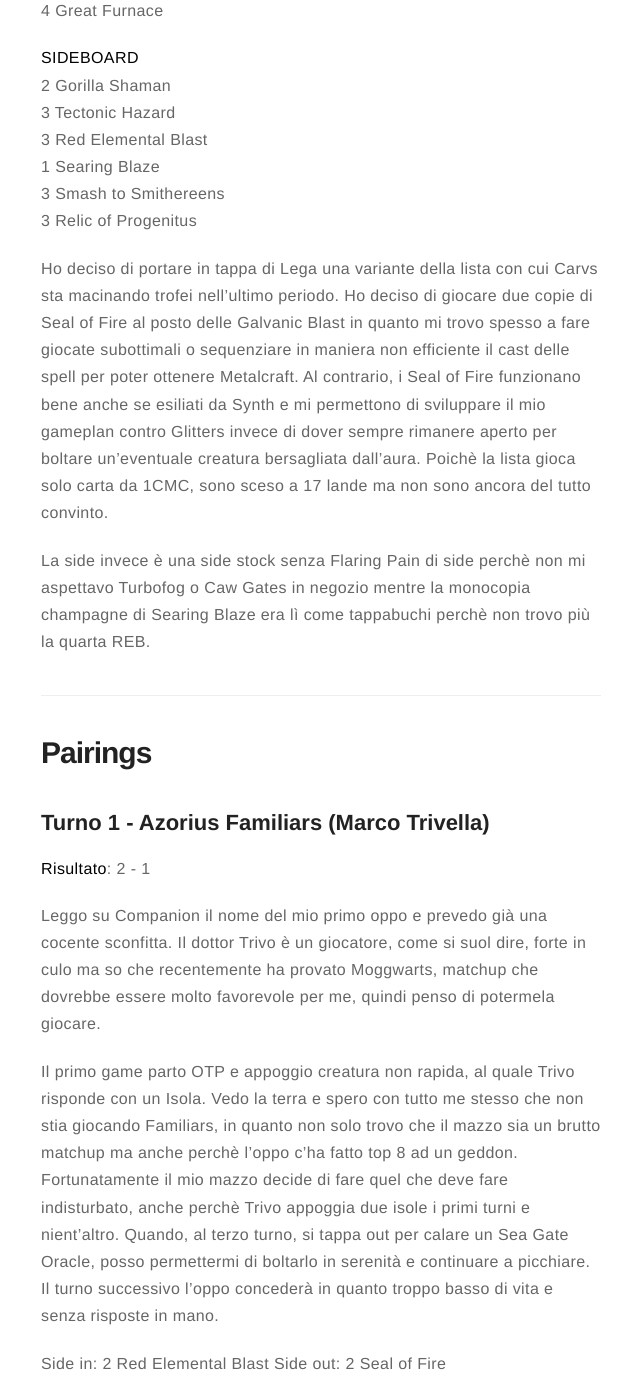
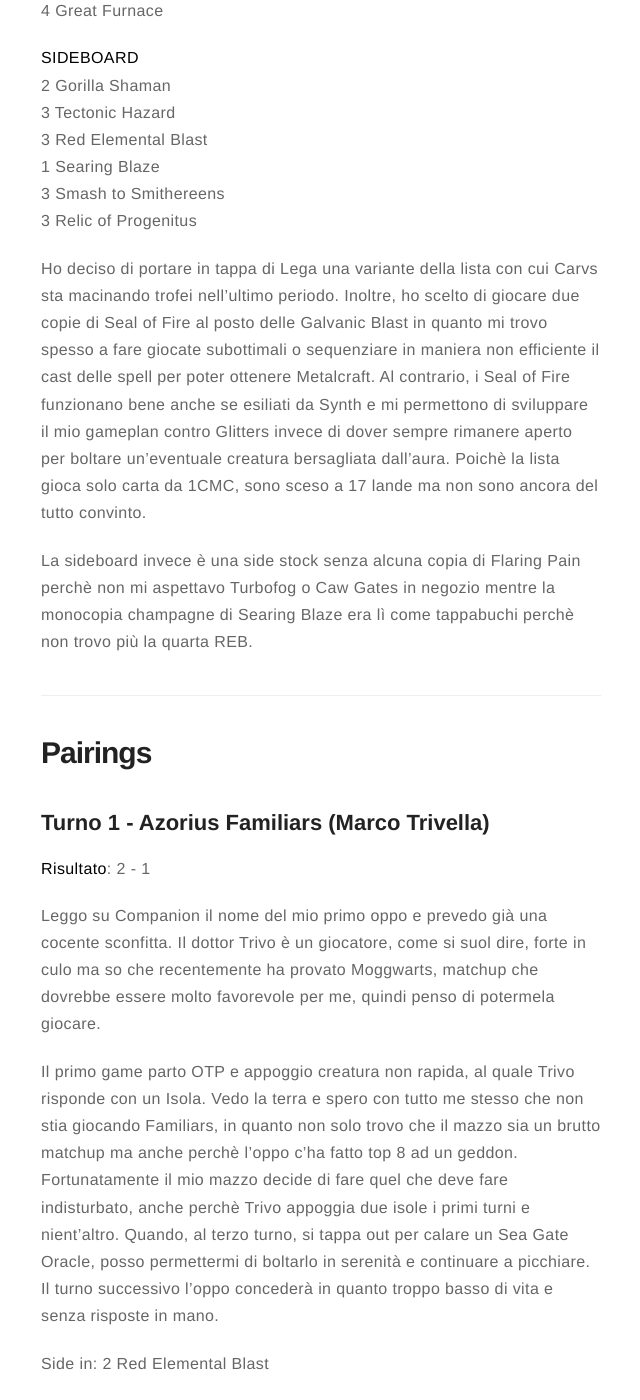
Before and after one commit to EliaTogni/EliaTogni.github.io, a Jekyll site: the page built from _posts/2024-05-03-Report_Lega_Pauper_Brescia.markdown, in a window 1280 px wide and 1400 px high, scrolled down 975 px. Shown: the whole window, without its empty margins (319-959 px from the left). Built offline with Jekyll 4.4.1, drawn with Linux system fonts in a browser that asks for light colours; nearby versions of some CDN libraries; comment, search, counter and statistics services are not loaded; some of the changed text lies outside the part shown.

Commit message:
Report Lega Pauper Brescia 24-05-03 v2

```diff
--- a/_posts/2024-05-03-Report_Lega_Pauper_Brescia.markdown
+++ b/_posts/2024-05-03-Report_Lega_Pauper_Brescia.markdown
@@ -42,9 +42,9 @@
 3 Smash to Smithereens<br />
 3 Relic of Progenitus<br />
 
-Ho deciso di portare in tappa di Lega una variante della lista con cui Carvs sta macinando trofei nell'ultimo periodo. Ho deciso di giocare due copie di Seal of Fire al posto delle Galvanic Blast in quanto mi trovo spesso a fare giocate subottimali o sequenziare in maniera non efficiente il cast delle spell per poter ottenere Metalcraft. Al contrario, i Seal of Fire funzionano bene anche se esiliati da Synth e mi permettono di sviluppare il mio gameplan contro Glitters invece di dover sempre rimanere aperto per boltare un'eventuale creatura bersagliata dall'aura. Poichè la lista gioca solo carta da 1CMC, sono sceso a 17 lande ma non sono ancora del tutto convinto.
+Ho deciso di portare in tappa di Lega una variante della lista con cui Carvs sta macinando trofei nell'ultimo periodo. Inoltre, ho scelto di giocare due copie di Seal of Fire al posto delle Galvanic Blast in quanto mi trovo spesso a fare giocate subottimali o sequenziare in maniera non efficiente il cast delle spell per poter ottenere Metalcraft. Al contrario, i Seal of Fire funzionano bene anche se esiliati da Synth e mi permettono di sviluppare il mio gameplan contro Glitters invece di dover sempre rimanere aperto per boltare un'eventuale creatura bersagliata dall'aura. Poichè la lista gioca solo carta da 1CMC, sono sceso a 17 lande ma non sono ancora del tutto convinto.
 
-La side invece è una side stock senza Flaring Pain di side perchè non mi aspettavo Turbofog o Caw Gates in negozio mentre la monocopia champagne di Searing Blaze era lì come tappabuchi perchè non trovo più la quarta REB.
+La sideboard invece è una side stock senza alcuna copia di Flaring Pain perchè non mi aspettavo Turbofog o Caw Gates in negozio mentre la monocopia champagne di Searing Blaze era lì come tappabuchi perchè non trovo più la quarta REB.
 
 ---
 
@@ -57,6 +57,7 @@
 Il primo game parto OTP e appoggio creatura non rapida, al quale Trivo risponde con un Isola. Vedo la terra e spero con tutto me stesso che non stia giocando Familiars, in quanto non solo trovo che il mazzo sia un brutto matchup ma anche perchè l'oppo c'ha fatto top 8 ad un geddon. Fortunatamente il mio mazzo decide di fare quel che deve fare indisturbato, anche perchè Trivo appoggia due isole i primi turni e nient'altro. Quando, al terzo turno, si tappa out per calare un Sea Gate Oracle, posso permettermi di boltarlo in serenità e continuare a picchiare. Il turno successivo l'oppo concederà in quanto troppo basso di vita e senza risposte in mano.
 
 Side in: 2 Red Elemental Blast
+
 Side out: 2 Seal of Fire
 
 Poichè la lista è un po' più aggro di quelle che tendo a giocare di solito, preferisco non snaturare troppo il gameplan e non entrare con troppe carte. Non sapendo quale carta togliere per la terza REB, decido di non toglierne nessuna oltre alle due copie di Seal of Fire.
@@ -73,6 +74,7 @@
 G1 perdo malamente il dado ma la mano iniziale mi sembra buona: Fornace, landa, Lara Croft, Bushwhacker, Lackey e Seal of Fire. Sarebbe un game facile se al secondo turno l'oppo non avesse millato uno Gnaw to the Bone ed un Stinkweed Imp con l'ETB di Satyr Wayfinder. Non curante delle botte ricevute, dopo neanche un turno Francesco casta un Rosicchiare fino all'Osso da 26 e casta un Dread Return, rianimando un Lotleth Troll che mi pinga per 12. Guardo il cimitero dell'oppo e ci sono due Dread Return e un paio di ciccioni. Decido allora di killare il Gigante con un Bolt ed un Seal of Fire, temendo un Acorn Harvest in mano. Il Sigillo triggera il Blast Runner e mi permette così di menare un po', per provare a portare l'oppo più basso di vita possibile nella speranza che lui non veda un altro rianimino. Purtroppo Pina ne aveva già pescato una altro e quindi si mette in saccoccia G1 senza troppi affanni.
 
 Side in: 3 Relic of Progenitus
+
 Side out: 2 Seal of Fire, 1 Implement of Combustion
 
 G2 pesco 7 bellissime carte ma senza lande non si va da nessuna parte. Mulligo a 6 e vedo una bellissima Relic oltre ad una mano esplosiva, benchè nuovamente monolanda. Purtroppo giocando 17 terre, queste mani capitano troppo spesso. La partenza classica di Fornace into Tomb Raider, però, non delude mai. L'oppo risponde ciclando Oliphaunt e pigliando tapland. Il turno dopo appoggio Relic che esilia creatura mentre il buon Claudio Bisio mena indisturbato per due danni. Il turno successivo l'oppo si trova costretto ad appoggiare una seconda tapland, rendendosi conto che probabilmente la partenza è stata troppo lenta. Il game procede con me che continuo a menare fino a quando Francesco milla uno Gnaw to the Bone, al quale rispondo esiliando Relic e tutti i cimiteri. Pesco una seconda Reliquia e Pina concede, consapevole di non avere un modo abbastanza rapido di ripartire.
@@ -89,6 +91,7 @@
 Turno 3 contro un mazzo champagne che non sono riuscito ad osservare i turni precedenti, quindi sono totalmente spaesato: non so se giocare intorno a Prismatic Strands e maledico il momento in cui ho deciso di non metterle di side. Il primo game, per sfortuna di Rizzo, finisce molto in fretta a causa di una sua incredibile floodata. Le uniche carte non terra che vedrà sono le Expedition Map.
 
 Side in: - (non ho letteralmente visto nulla e non so se valga la pena entrare di Smash per Mappa, essendo Rizzo on the play)
+
 Side out: -
 
 Parte Rizzo on the play con terra into Mappa, alla quale risponderò con un Epicure. Il turno successivo, l'oppo topdecka un Circolo di Protezione: Rosso che farà diventare una lunga agonia per entrambi questo match. I primi turni riesco a far passare qualche danno nonostante l'enchantment ma, nel momento in cui Rizzo riesce a chiudere trono, le mie 20 creature in board diventano inutili. La mia unica chance di vittoria diventa quindi il token Samurai creato saccando Synth. Dei tre che riuscirò a creare durante il game, due si mangeranno un Journey to Nowhere mentre l'ultimo mi porterà alla vittoria, mentre tutti i miei botti miravano alle Eagles of the North dell'oppo. Solo all'ultima decisiva combat, Rizzo mi rivela di avere in mano Prismatic Strands ma non sarà sufficiente in quanto ad 1 punto vita e senza il mana necessario per prevenire il danno di tutte le mie creature.
@@ -101,6 +104,7 @@
 Primo game, Luigi mulliga a 5 mentre io tengo a 7 una mano con numerose creature. Il game dura poco in quanto Luigi non riesce a sostenere la pressione e subisce il colpo di grazia dato da un Synth che gira Bushwhacker a board piena.
 
 Side in: 3 Relic of Progenitus, 1 Red Elemental Blast
+
 Side out: 2 Seal of Fire, 1 Implement of Combustion
 
 Decido di giocare a 61 carte seguendo una dritta di Marco Rossi in un video della Martesana (anche perchè non so cosa togliere e, inoltre, non voglio entrare con troppe REB). Riesco a vedere due Relic questo game ma non bastano per evitare a Luigi di appoggiare una Gurmag. Per mia fortuna, Luigi si milla inavvertitamente Unexpected Fangs ma non riesco comunque a chiudere in tempo e soccombo dai biscioni.
@@ -117,7 +121,8 @@
 G1 Davide parte on the play con terra di trono, Mappa e, ovviamente, trono e Breath Weapon in mano. Riesco a portarlo a 16 quando, a turno 3, cala un Boulderbranch Golem che lo riporta a 22. Sono costretto a utilizzare un botto ed un Sigillo per togliere il fastidioso creaturo e continuo a menarlo. Il turno successivo casto un Synth che esilia Bushwhacker, costringendo così Davide a fare una Breath Weapon che pulisce la board. Davide cala quindi monarca rosso, capitalizzando così il vantaggio della board vuota. Per cercare di ripartire, targetto il Crimson Fleet Commodore con un bolt per beccarmi, in tutta risposta, un Fling faccia da 5 danni. Appoggio quindi un barilotto, nella speranza che sopravviva al prossimo turno e così sarà. Tocca di nuovo a me e appoggio l'MVP della serata: Goblin Sledder. Sulla dichiarazione degli attaccanti, Davide misplaya e tira una Breath Weapon, alla quale rispondo saccando la Slitta per far sopravvivere il Blast Runner e menare per 4. Siamo entrambi consci che questo errore gli costerà la partita e, infatti, dopo due turni, riesco a chiudere il game, forte del vantaggio carte dato da Monarch.
 
 Side in: 2 Smash to Smithereens
-Side out: 2 Seal of Fire (credo, mi sono dimenticato di segnarlo ma, a mia discolpa, era anche l'una e mezza di notte)
+
+Side out: 2 Seal of Fire (credo, mi sono dimenticato di segnarlo ma, a mia discolpa, era anche l'una e mezza di notte.)
 
 Con la coda dell'occhio cerco di capire quante carde Davide stia sidando, per sidare di conseguenza come siderei contro Altar Tron. Per non correre troppi rischi e mettere carte inutili, entro solo con due removal per artefatti, in modo da togliergli eventuali altari o i Boulderbranch. Purtroppo l'oppo è costretto a mulligare a 5 e il game non inizia nemmeno. Davide parte di Stella Cromatica mentre io inizio aggressivo con un Lackey. Il turno successivo cala mappa che, senza il mana necessario per essere sacrificata, si mangia uno Smash to Smithereens. Un secondo Smash su mappa seguito un paio di creature costringeranno Davide a concedere.
 
```
